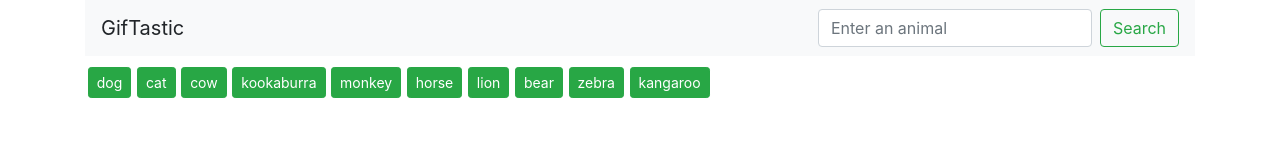
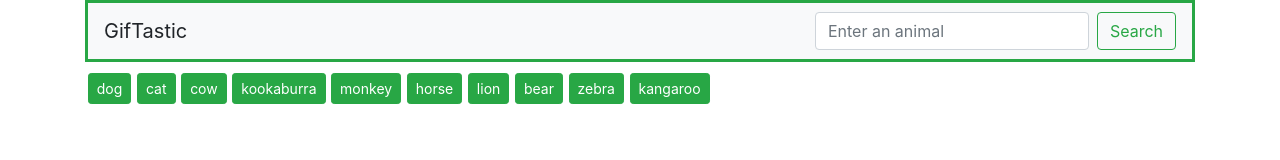
Before and after one commit to avinashsinghdhillon/GifTastic, a plain HTML site: page index.html in a window 1280 px wide. Drawn offline with nearby package versions, Linux system fonts and the light colour scheme; no server answers.

Commit message:
added a border to the navbar

```diff
--- a/assets/css/style.css
+++ b/assets/css/style.css
@@ -1,3 +1,7 @@
+
+.navbar {
+    border: .2rem solid;
+}
 
 #button-Holder {
     margin-top: .5rem;
--- a/index.html
+++ b/index.html
@@ -11,7 +11,7 @@
 </head>
 <body>
     <div class="container">
-        <nav class="navbar navbar-light bg-light justify-content-between">
+        <nav class="navbar navbar-light bg-light border-success justify-content-between">
             <a class="navbar-brand">GifTastic</a>
             <form id="searchGif" class="form-inline">
                 <input class="form-control mr-sm-2" type="search" placeholder="Enter an animal" aria-label="Search">
```
